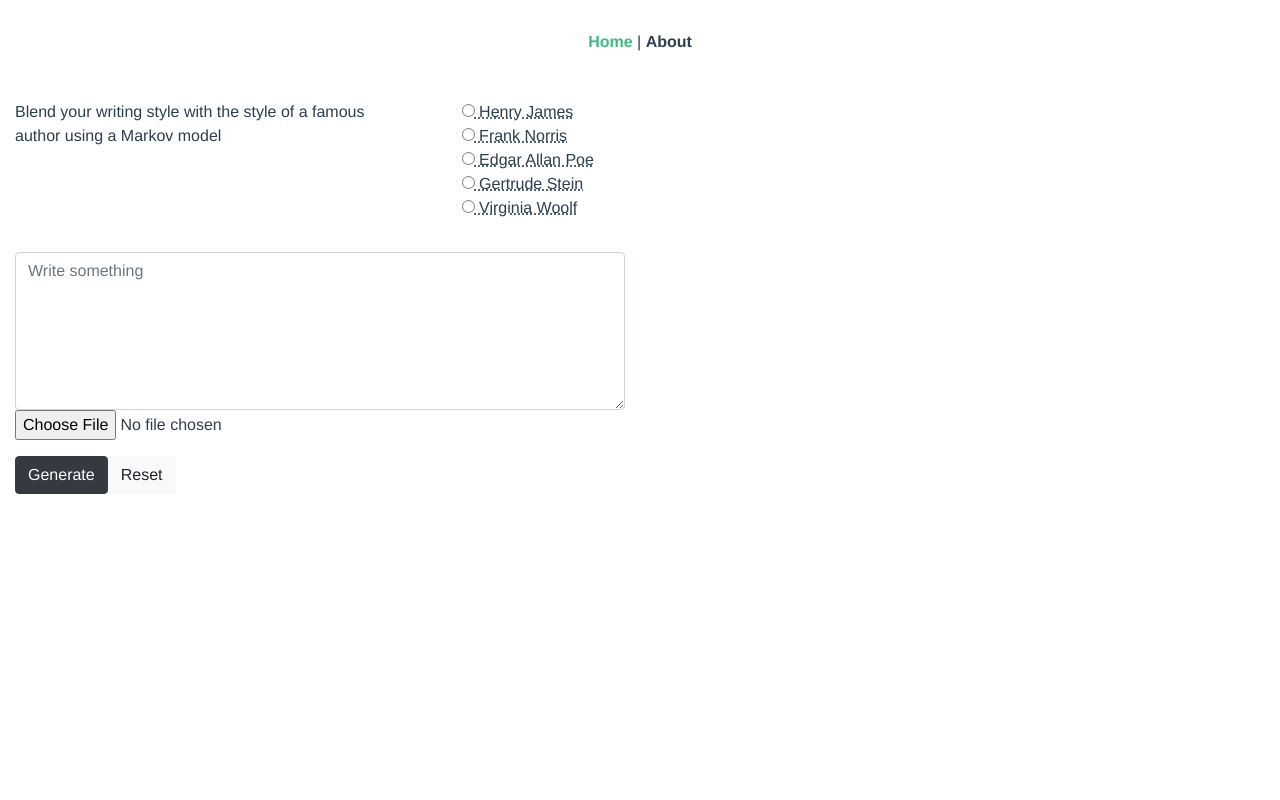
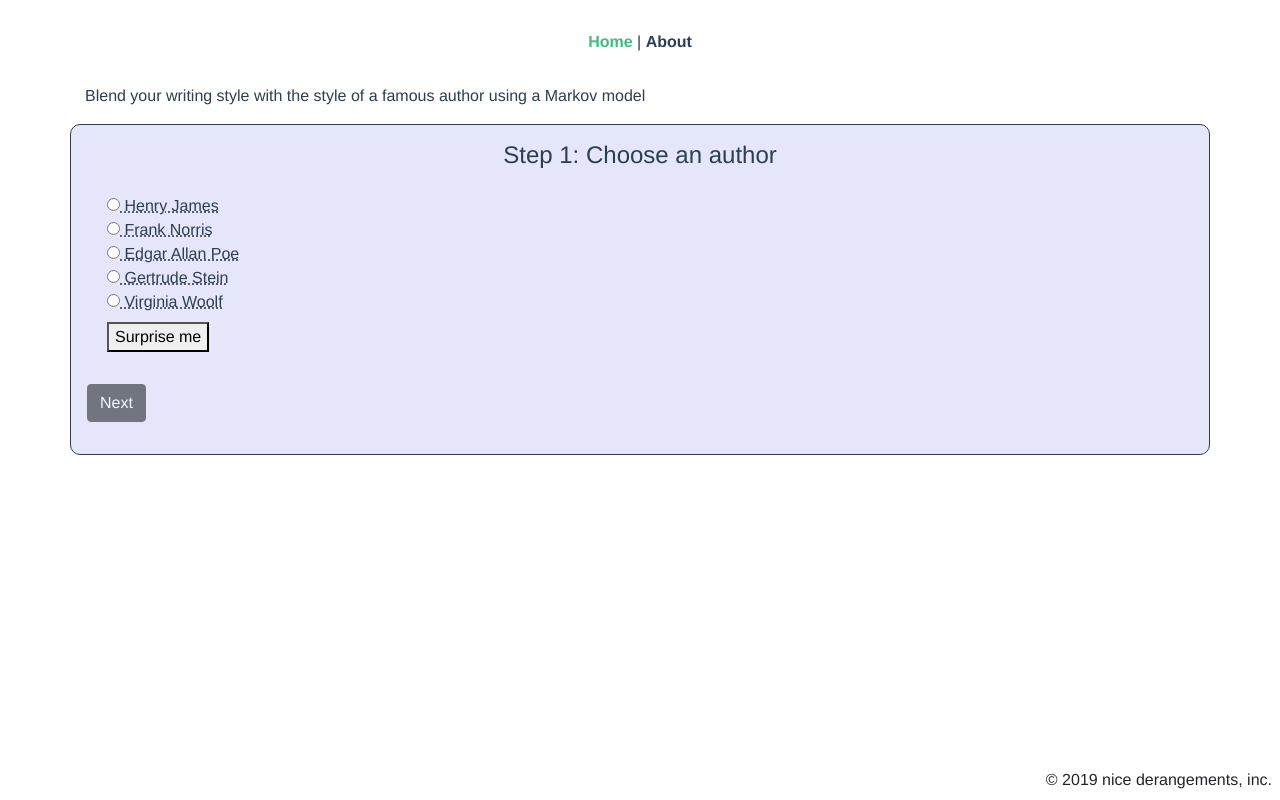
Before and after one commit to clearthecity/blender, a Vue app: page /#/ in a window 1280 px wide. Built offline with nearby package versions, Linux system fonts and the light colour scheme.

Commit message:
multiform layout

```diff
--- a/public/index.html
+++ b/public/index.html
@@ -6,11 +6,25 @@
     <meta name="viewport" content="width=device-width,initial-scale=1.0">
     <link rel="icon" href="<%= BASE_URL %>favicon.ico">
     <title>Style Blender</title>
+
+    <style>
+    footer {
+      position: absolute;
+      bottom: 0.5rem;
+      right: 0.5rem;
+      width: 100%;
+      text-align: right;
+      font-family: "Avenir", Helvetica, Arial, sans-serif;
+    }
+    </style>
   </head>
   <body>
     <noscript>
       <strong>Please enable JavaScript to use this site.</strong>
     </noscript>
     <div id="app"></div>
+    <footer>
+      &copy; 2019 nice derangements, inc.
+    </footer>
   </body>
 </html>
--- a/src/main.js
+++ b/src/main.js
@@ -6,8 +6,14 @@ import store from "./store"
 import 'bootstrap'
 import 'bootstrap/dist/css/bootstrap.min.css'
 
-import upperFirst from 'lodash/upperFirst'
-import camelCase from 'lodash/camelCase'
+
+/*
+ To run Python scripts: https://stackoverflow.com/questions/23450534/how-to-call-a-python-function-from-node-js
+https://www.ivarprudnikov.com/nodejs-server-running-python-scripts/
+
+const spawn = require("child_process").spawn;
+const pythonProcess = spawn('python',["path/to/script.py", arg1, arg2, ...]);
+*/
 
 Vue.config.productionTip = false;
 
@@ -16,35 +22,3 @@ new Vue({
   store,
   render: h => h(App)
 }).$mount("#app");
-
-
-/*
-  https://vuejs.org/v2/guide/components-registration.html
-*/
-const requireComponent = require.context(
-  './components', true, /Base[A-Z]\w+\.(vue|js)$/
-)
-
-requireComponent.keys().forEach(fileName => {
-  // Get component config
-  const componentConfig = requireComponent(fileName)
-  // Get PascalCase name of component
-  const componentName = upperFirst(
-    camelCase(
-      // Gets the file name regardless of folder depth
-      fileName
-        .split('/')
-        .pop()
-        .replace(/\.\w+$/, '')
-    )
-  )
-
-  // Register component globally
-  Vue.component(
-    componentName,
-    // Look for the component options on `.default`, which will
-    // exist if the component was exported with `export default`,
-    // otherwise fall back to module's root.
-    componentConfig.default || componentConfig
-  )
-});
--- a/src/router.js
+++ b/src/router.js
@@ -9,7 +9,7 @@ export default new Router({
     {
       path: "/",
       name: "home",
-      component: Home
+      component: Home,
     },
     {
       path: "/about",
--- a/src/views/Home.vue
+++ b/src/views/Home.vue
@@ -3,11 +3,15 @@
 
   <div class='container-fluid'>
 
-    <div class='row'>
-  <div class='col-sm-4'>
+    <div class='container'>
       <p> Blend your writing style with the style of a famous author using a Markov model </p>
     </div>
 
+  <div v-if="currentWindow == 1" id='author-selection-window' class='container window'>
+    <div style='text-align:center'>
+      <h4>Step {{ currentWindow }}: Choose an author</h4>
+    </div>
+  <div class='row'>
   <div class='col'>
    <div id='author-radio' class='form-group'>
      <div v-bind:key='a' v-for='a in authors' class='form-check'>
@@ -16,29 +20,60 @@
          <Author v-bind:author-name="a['authorName']" v-bind:author-id="a['authorId']"></Author>
        </label>
      </div>
+     <div class='form-check' style='margin-top:0.5rem'>
+       <button type='button' v-bind='selectedAuthor' v-on:click='randomAuthor()'>Surprise me</button>
     </div>
     </div>
+  </div>
+</div>
+<div class='row window-nav'>
+  <div class='col'>
+    <div class='form-group'>
+      <button type='button' v-bind:class="{disabled : (selectedAuthor == null)}" v-bind='currentWindow' v-on:click="nextWindow()" class='btn btn-dark' >Next</button>
+    </div>
+  </div>
+</div>
+</div> <!-- end author selection window -->
 
+<div v-if="currentWindow == 2" class='container window' id='text-input-window'>
+  <div style='text-align:center'>
+    <h4>Step {{ currentWindow }}: Upload your text</h4>
+    <h5>Author model: {{ selectedAuthor }}</h5>
   </div>
     <div class='row'>
-  <div class='col-lg-6 col-md-8'>
+      <div class='col'>
         <textarea class='form-control' v-model='inputText' rows='6' placeholder='Write something'></textarea>
         <input type='file' class='form-control-file' name='file'>
+      </div>
+    </div>
+        <div class='row window-nav'>
+          <div class='col'>
+            <div class='form-group'>
+            <button type='button' v-bind='currentWindow' v-on:click="previousWindow" class='btn btn-light mr-2'>Back</button>
+            <button type='button' v-on:click='generateFromInput' class='btn btn-dark mr-2'>Generate</button>
+            <button type='button' v-on:click="resetInputForm" class='btn btn-light mr-2'>Clear</button>
+            </div>
+          </div>
+        </div>
+  </div> <!-- end text input window -->
 
-    <div class='row'><div class='col'>
-      <button type='button' v-on:click='generateFromInput' class='btn btn-dark'>Generate</button>
-      <button type='button' v-on:click="resetInputForm" class='btn btn-light'>Reset</button>
-    </div></div>
-  </div>
-
-</div>
-
-
-  </div> <!-- end container -->
+  </div> <!-- end container-fluid -->
   </div> <!-- end home -->
 </template>
 
 <style scoped>
+
+  .window {
+      border: 1px solid #2c3e50;
+      border-radius: 10px;
+      background-color: lavender;
+      padding: 1rem;
+  }
+
+
+  button.disabled:hover {
+    cursor: not-allowed;
+  }
 </style>
 
 <script>
@@ -52,6 +87,7 @@ export default {
   },
   data() {
     return {
+      currentWindow: 1,
       authors: [
         { authorName: 'Henry James', authorId: 'HenryJames' },
         { authorName: 'Frank Norris', authorId: 'FrankNorris' },
@@ -68,11 +104,20 @@ export default {
       alert('Coming soon!')
     },
     resetInputForm: function() {
-      this.selectedAuthor = null
       this.inputText = ""
-    }
     },
-
+    randomAuthor: function() {
+      let rand = Math.floor(Math.random() * this.authors.length)
+      this.selectedAuthor = this.authors[rand].authorId
+    },
+    nextWindow: function() {
+      this.currentWindow += 1
+    },
+    previousWindow: function() {
+      if (this.currentWindow > 1)
+        this.currentWindow -= 1
+    },
+  },
 }
 
 </script>
```
Lines whose indentation alone changed are shown as unchanged.
